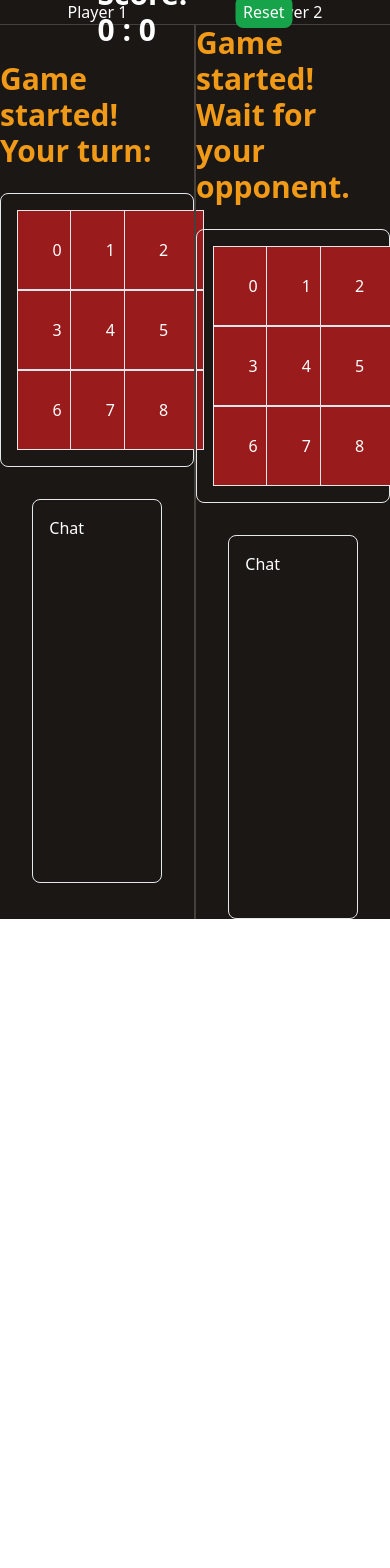
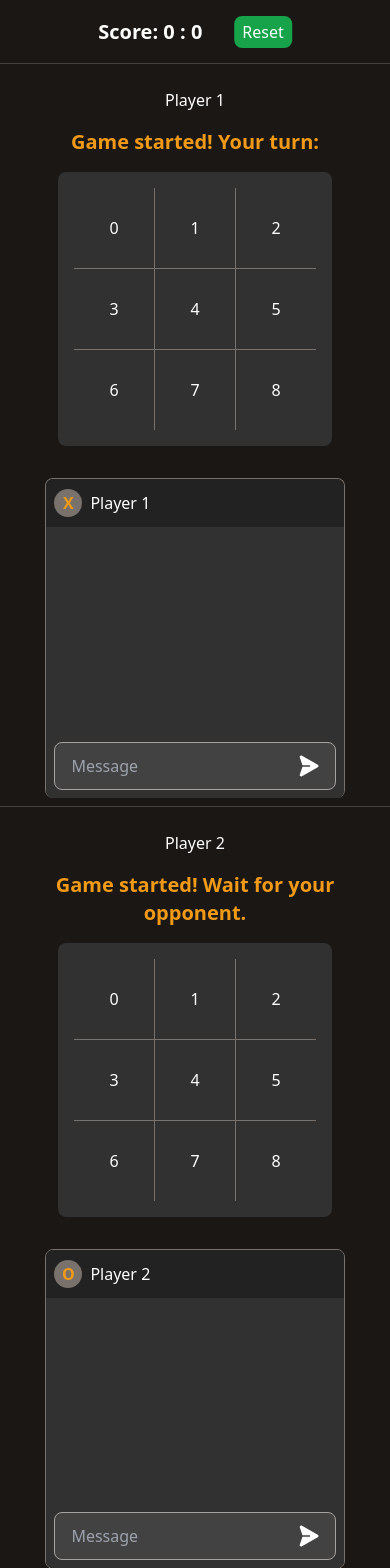
Before and after one commit to Simi-Andrei/tic-tac-toe, a React (Vite) app: page / in a window 390 px wide. Shown: the top 1568 px of the page. Before the commit the page ends 919 px from the top, so only its background shows below. Built offline with nearby package versions, Linux system fonts and the light colour scheme.

Commit message:
adjusted responsiveness for different screen sizes

```diff
--- a/package.json
+++ b/package.json
@@ -13,6 +13,7 @@
     "@reduxjs/toolkit": "^2.3.0",
     "react": "^18.3.1",
     "react-dom": "^18.3.1",
+    "react-icons": "^5.3.0",
     "react-redux": "^9.1.2"
   },
   "devDependencies": {
--- a/src/components/board.jsx
+++ b/src/components/board.jsx
@@ -5,10 +5,10 @@ export const Board = () => {
 
   return (
     <div className="mb-8">
-      <div className="grid grid-cols-3 border rounded-lg p-4">
+      <div className="grid grid-cols-3 border-[#313131] rounded-lg border-[16px] bg-stone-500 gap-[1px]">
         {board.map((cell, index) => (
-          <div key={index}>
-            <button className="w-20 h-20 bg-red-800 border">{index}</button>
+          <div key={index} className="">
+            <button className="w-20 h-20 bg-[#313131]">{index}</button>
           </div>
         ))}
       </div>
--- a/src/components/header.jsx
+++ b/src/components/header.jsx
@@ -12,16 +12,16 @@ export const Header = () => {
   };
 
   return (
-    <div className="h-20 relative flex items-center justify-between bg-[#1a1714] text-white border-b border-b-stone-700">
+    <div className="h-16 relative flex items-center justify-between bg-[#1a1714] text-white border-b border-b-stone-700 shrink-0">
       <div className="flex-1 grid place-items-center">
-        <span>Player 1</span>
+        <span className="hidden md:inline-block text-lg">Player 1</span>
       </div>
       <div className="flex-1 grid place-items-center">
-        <span>Player 2</span>
+        <span className="hidden md:inline-block text-lg">Player 2</span>
       </div>
       <div className="absolute left-1/2 -translate-x-1/2 flex items-center justify-between gap-x-8">
         {/* Displaying score from the state */}
-        <span className="text-3xl font-semibold">
+        <span className="text-xl sm:text-2xl xl:text-3xl font-semibold">
           Score: {score.player1} : {score.player2}
         </span>
         <button
--- a/src/components/playing-field.jsx
+++ b/src/components/playing-field.jsx
@@ -1,22 +1,68 @@
+import { PiPaperPlaneRightFill } from "react-icons/pi";
 import { Board } from "./board";
 
 export const PlayingField = () => {
   return (
-    <div className="flex-1 bg-[#1a1714] text-white flex items-start justify-between">
-      <div className="flex-1 self-stretch flex flex-col items-center justify-center">
-        <p className="mb-6 text-3xl font-semibold text-[#f09a18]">
+    <div className="flex-1 bg-[#1a1714] text-white flex flex-col md:flex-row items-start justify-between">
+      <div className="flex-1 self-stretch flex flex-col items-center justify-center p-2 md:pb-0 border-b border-b-stone-700">
+        <p className="mt-4 md:hidden">Player 1</p>
+        <p className="my-4 text-xl sm:text-2xl xl:text-3xl font-semibold text-[#f09a18] text-center md:min-h-16">
           Game started! Your turn:
         </p>
         <Board />
-        <div className="border w-2/3 rounded-lg p-4 h-96">Chat</div>
+        <div className="border border-stone-500 border-b-0 w-4/5 lg:w-2/3 rounded-lg md:rounded-b-none min-h-80 h-full mt-auto overflow-hidden flex flex-col">
+          <div className="bg-[#222222] flex items-center gap-2 p-2 h-12">
+            <div className="bg-stone-500 h-7 w-7 grid place-items-center text-[#f09a18] font-extrabold rounded-full">
+              X
+            </div>
+            <span>Player 1</span>
+          </div>
+          <div className="bg-[#313131] flex-1"></div>
+          <div className="h-16 p-2 bg-[#313131] relative">
+            <input
+              type="text"
+              placeholder="Message"
+              className="w-full h-12 bg-[#424242] border border-stone-400 rounded-lg px-4 focus-visible:outline-none focus-visible:ring-stone-500 focus-visible:ring-1"
+            />
+            <button
+              type="submit"
+              className="absolute top-1/2 -translate-y-1/2 right-6"
+            >
+              <PiPaperPlaneRightFill className="size-6" />
+            </button>
+          </div>
+        </div>
       </div>
       <div className="w-0.5 bg-stone-700 h-full" />
-      <div className="flex-1 self-stretch flex flex-col items-center justify-center">
-        <p className="mb-6 text-3xl font-semibold text-[#f09a18]">
+      <div className="flex-1 self-stretch flex flex-col items-center justify-center p-2 md:pb-0">
+        <p className="mt-4 md:hidden">Player 2</p>
+
+        <p className="my-4 text-xl sm:text-2xl xl:text-3xl font-semibold text-[#f09a18] text-center md:min-h-16">
           Game started! Wait for your opponent.
         </p>
         <Board />
-        <div className="border w-2/3 rounded-lg p-4 h-96">Chat</div>
+        <div className="border border-stone-500 md:border-b-0 w-4/5 lg:w-2/3 rounded-lg md:rounded-b-none min-h-80 h-full mt-auto overflow-hidden flex flex-col">
+          <div className="bg-[#222222] flex items-center gap-2 p-2 h-12">
+            <div className="bg-stone-500 h-7 w-7 grid place-items-center text-[#f09a18] font-extrabold rounded-full">
+              O
+            </div>
+            <span>Player 2</span>
+          </div>
+          <div className="bg-[#313131] flex-1"></div>
+          <div className="h-16 p-2 bg-[#313131] relative">
+            <input
+              type="text"
+              placeholder="Message"
+              className="w-full h-12 bg-[#424242] border border-stone-400 rounded-lg px-4 focus-visible:outline-none focus-visible:ring-stone-500 focus-visible:ring-1"
+            />
+            <button
+              type="submit"
+              className="absolute top-1/2 -translate-y-1/2 right-6"
+            >
+              <PiPaperPlaneRightFill className="size-6" />
+            </button>
+          </div>
+        </div>
       </div>
     </div>
   );
```
Also changed, not shown: 1 other file (tests, documents, lock files or other folders).
